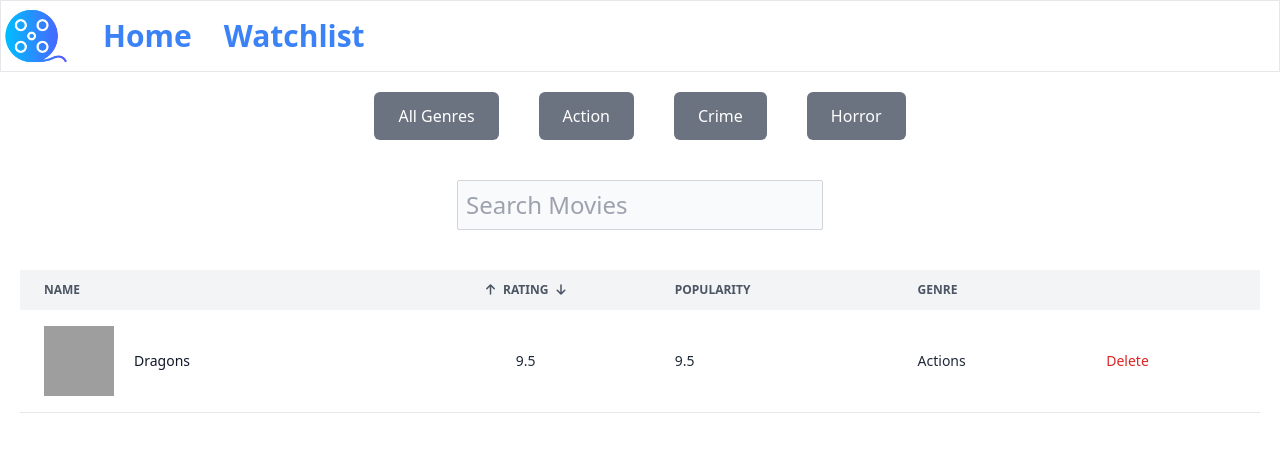
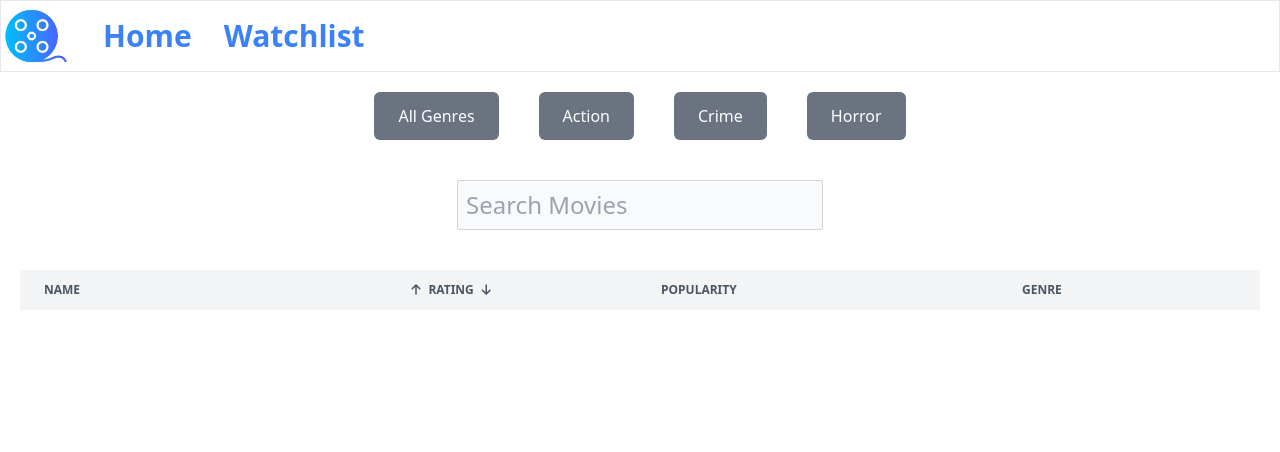
Before and after one commit to CURIOUSABHEE/IMDB_Clone, a React (Vite) app: page /watchlist in a window 1280 px wide. Shown: the top 452 px of the page. Built offline with nearby package versions, Linux system fonts and the light colour scheme; grey boxes are pictures that could not be loaded.

Commit message:
Populated the movies

```diff
--- a/src/App.jsx
+++ b/src/App.jsx
@@ -4,13 +4,14 @@ import Movies from "./Components/Movies";
 import Watchlist from "./Components/Watchlist";
 import { BrowserRouter, Route, Routes } from "react-router-dom";
 import Banner from "./Components/Banner";
-import { useState } from "react";
+import { useEffect, useState } from "react";
 
 function App() {
   let [watchlist, setWatchlist] = useState([]);
 
   let handleAddtoWatchList = (movieObj) => {
     let newWatchlist = [...watchlist, movieObj];
+    localStorage.setItem("movieApp", JSON.stringify(newWatchlist));
     setWatchlist(newWatchlist);
     console.log(newWatchlist);
   };
@@ -21,6 +22,13 @@ function App() {
     });
     setWatchlist(filteredwatchlist);
   };
+  useEffect(() => {
+    let moviesFromLocalStorage = localStorage.getItem("movieApp");
+    if (!moviesFromLocalStorage) {
+      return;
+    }
+    setWatchlist(JSON.parse(moviesFromLocalStorage));
+  }, []);
   return (
     <>
       <BrowserRouter>
@@ -43,7 +51,7 @@ function App() {
             path="/watchlist"
             element={
               <>
-                <Watchlist />
+                <Watchlist watchlist={watchlist} />
               </>
             }
           />
--- a/src/Components/Watchlist.jsx
+++ b/src/Components/Watchlist.jsx
@@ -1,6 +1,6 @@
 import React from "react";
 
-function Watchlist() {
+function Watchlist({ watchlist }) {
   return (
     <>
       <div className="flex justify-center m-5 gap-10">
@@ -50,26 +50,33 @@ function Watchlist() {
             </tr>
           </thead>
           <tbody>
+            {watchlist.map((movieObj) => {
+              return (
                 <tr class="bg-white border-b dark:bg-gray-800 dark:border-gray-700">
                   <td
                     scope="row"
                     className="flex items-center gap-5 px-6 py-4 pt font-medium text-gray-900 whitespace-nowrap dark:text-white"
                   >
                     <img
-                  src="https://i.etsystatic.com/41716657/r/il/003c1d/4814626793/il_fullxfull.4814626793_sr8e.jpg"
+                      src={`https://image.tmdb.org/t/p/w500${movieObj.poster_path}`}
                       alt="Poster"
                       style={{ width: "70px", height: "70px" }}
                     />
-                <h3>Dragons</h3>
+                    <h3>{movieObj.original_title}</h3>
                   </td>
 
                   <td class="px-6 py-4">
-                <div class="flex justify-center items-center gap-2">9.5</div>
+                    <div class="flex justify-center items-center gap-2">
+                      <i class="fa-solid fa-star"></i>
+                      {movieObj.vote_average}
+                    </div>
                   </td>
-              <td className="px-6 py-4 ">9.5</td>
+                  <td className="px-6 py-4">{movieObj.popularity}</td>
                   <td className="px-6 py-4">Actions</td>
                   <td className="px-6 py-4 text-red-600 "> Delete </td>
                 </tr>
+              );
+            })}
           </tbody>
         </table>
       </div>
```
Lines whose indentation alone changed are shown as unchanged.
